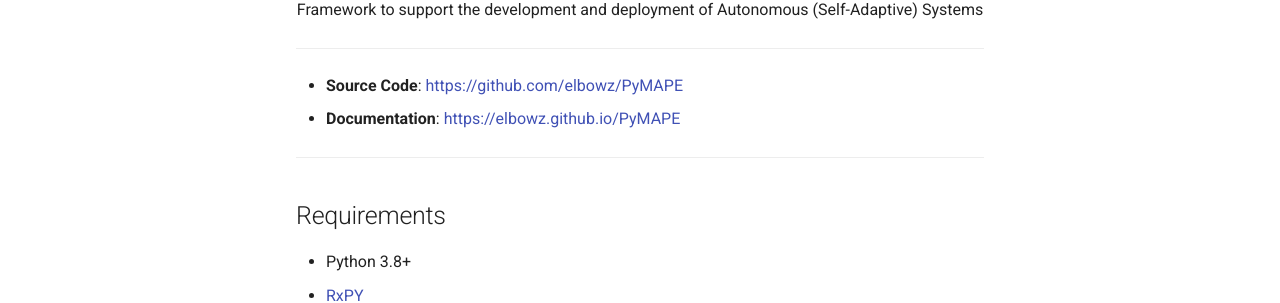
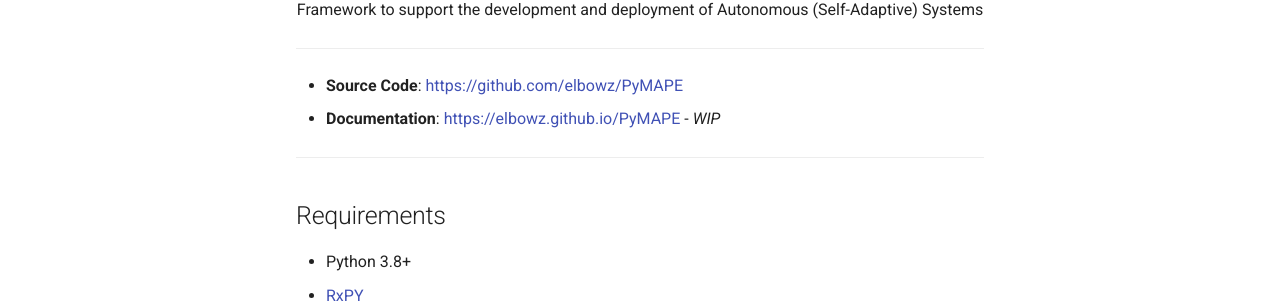
Before and after one commit to elbowz/PyMAPE, an MkDocs documentation site: the page built from docs/index.md, in a window 1280 px wide and 900 px high. Shown: the part 375-678 px from the top of the window. Built offline with MkDocs 1.6.1 and Material for MkDocs 9.7.7, drawn with Linux system fonts in a browser that asks for light colours; comment, search, counter and statistics services are not loaded.

```diff
--- a/docs/index.md
+++ b/docs/index.md
@@ -31,8 +31,8 @@
 
 ---
 
-* __Source Code__: [https://github.com/elbowz/PyMAPE]()
-* __Documentation__: [https://elbowz.github.io/PyMAPE]()
+* __Source Code__: [https://github.com/elbowz/PyMAPE](https://github.com/elbowz/PyMAPE)
+* __Documentation__: [https://elbowz.github.io/PyMAPE](https://elbowz.github.io/PyMAPE) - _WIP_
 
 ---
 
@@ -87,4 +87,4 @@
 
     If you already know what is a Self-Adaptive system, a MAPE-K loop and related patterns:
 
-    [Getting Started :material-arrow-right:](getting-started.md){ .md-button }
+    [Getting Started :material-arrow-right:](getting-started/index.md){ .md-button }
```
Also changed, not shown: README.md (+2 -2 lines).
